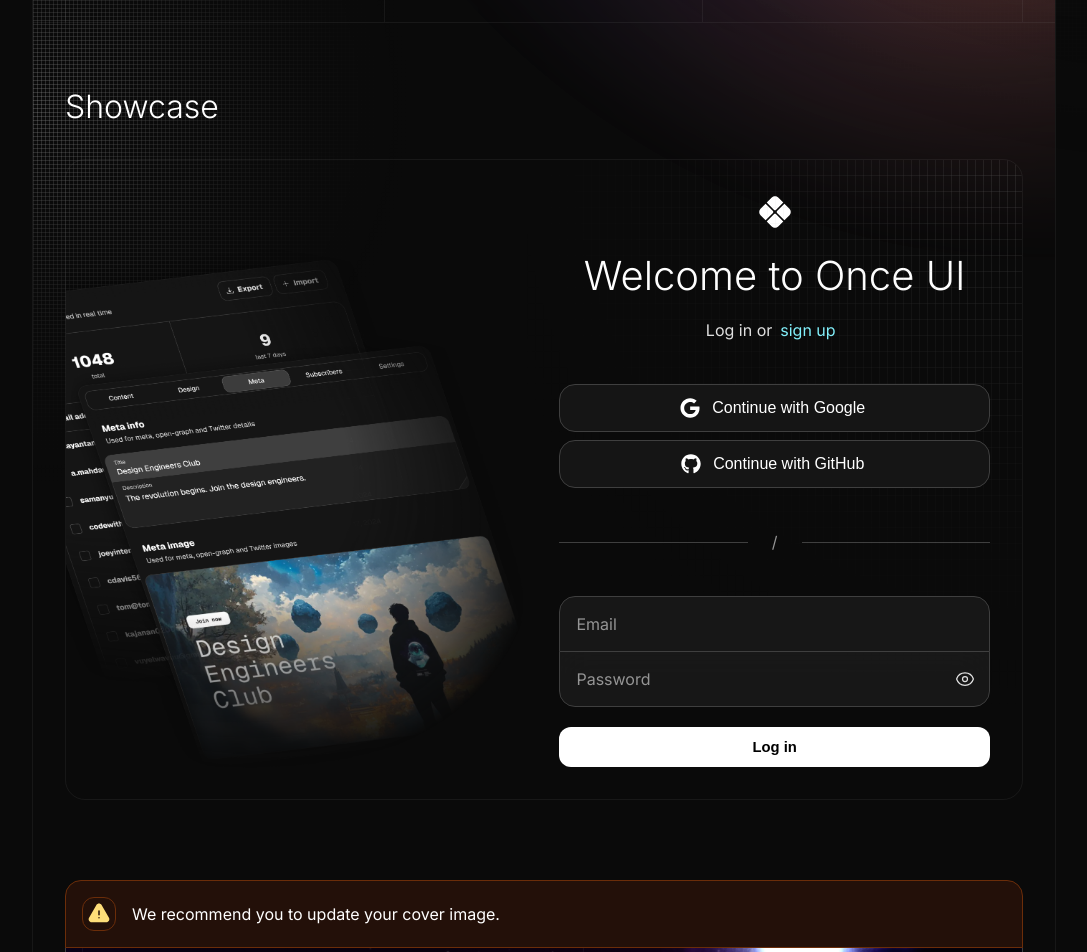
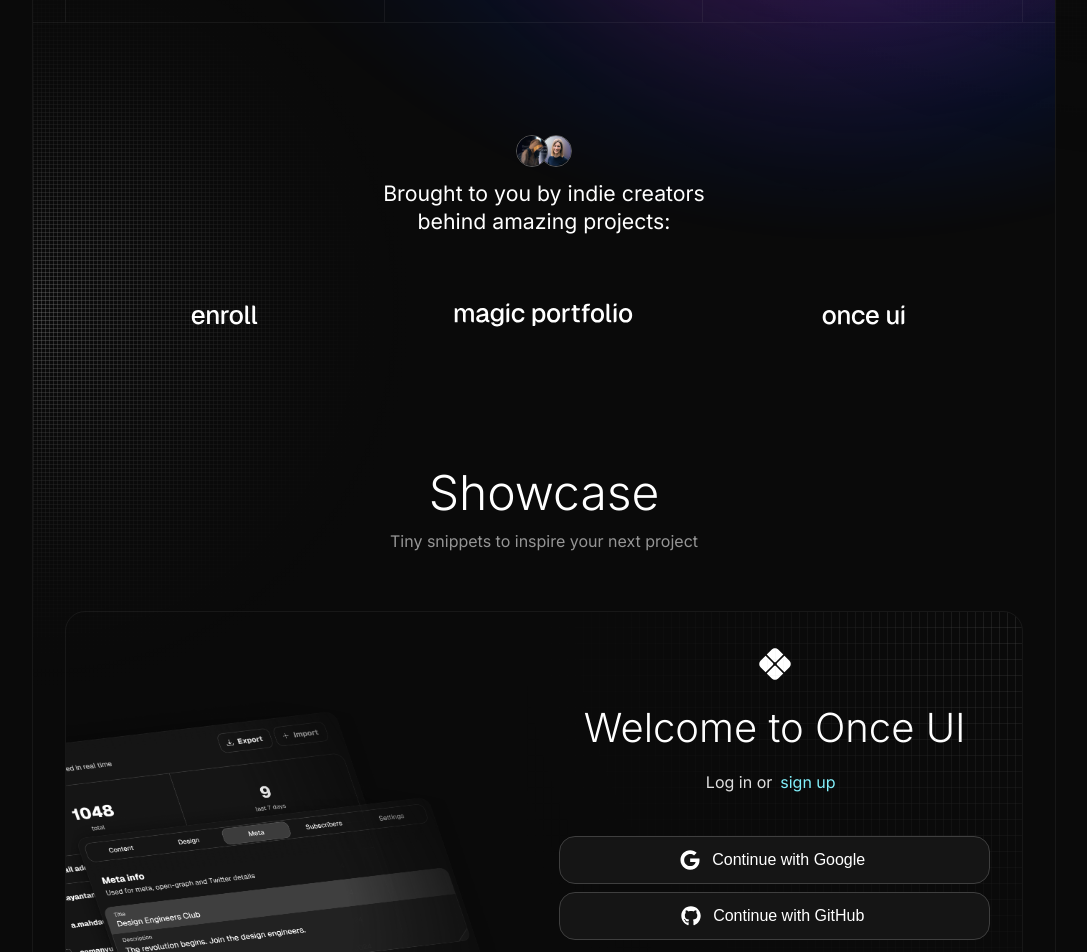
Before and after one commit to once-ui-system/nextjs-starter, a Next.js app: page / in a window 1280 px wide. Shown: the part 640-1592 px from the top of the page, without its empty margins (96-1183 px from the left). Built offline with nearby package versions, Linux system fonts and the light colour scheme.

Commit message:
update demos

```diff
--- a/src/app/page.tsx
+++ b/src/app/page.tsx
@@ -35,6 +35,7 @@ import {
   Tag,
   DatePicker,
   DateInput,
+  LogoCloud,
   Background,
   Card,
   Scroller,
@@ -76,7 +77,7 @@ export default function Home() {
   return (
     <Flex
       fillWidth
-      paddingTop="104"
+      paddingY="80"
       paddingX="l"
       direction="column"
       alignItems="center"
@@ -107,7 +108,7 @@ export default function Home() {
           justifyContent="space-between"
           maxWidth="m"
           paddingX="24"
-          paddingY="16"
+          paddingY="20"
         >
           <Logo size="m" icon={false} href="https://once-ui.com" />
           <Flex gap="12" data-border="rounded">
@@ -175,7 +176,7 @@ export default function Home() {
               />
               <Background
                 mask={{
-                  x: 100,
+                  x: 80,
                   y: 0,
                   radius: 100,
                 }}
@@ -187,7 +188,7 @@ export default function Home() {
                   width: 75,
                   x: 100,
                   y: 40,
-                  colorStart: "accent-solid-weak",
+                  colorStart: "accent-solid-medium",
                   colorEnd: "static-transparent",
                 }}
               />
@@ -202,11 +203,11 @@ export default function Home() {
                   display: true,
                   opacity: 100,
                   tilt: -35,
-                  height: 40,
-                  width: 75,
-                  x: 100,
-                  y: 55,
-                  colorStart: "warning-solid-strong",
+                  height: 20,
+                  width: 120,
+                  x: 120,
+                  y: 35,
+                  colorStart: "danger-solid-strong",
                   colorEnd: "static-transparent",
                 }}
               />
@@ -214,7 +215,7 @@ export default function Home() {
                 fillWidth
                 direction="column"
                 alignItems="center"
-                gap="24"
+                gap="32"
                 position="relative"
               >
                 <InlineCode radius="xl" shadow="m" fit paddingX="16" paddingY="8">
@@ -278,11 +279,45 @@ export default function Home() {
                   <Flex maxWidth="32" borderTop="neutral-alpha-weak" borderBottom="neutral-medium"></Flex>
                 </Flex>
               </Flex>
-              <Flex fillWidth paddingX="32" paddingTop="16" gap="32" direction="column" position="relative">
-                <Heading as="h2" variant="display-default-xs">
+              <Flex fillWidth paddingX="32" paddingTop="64" gap="12" direction="column" alignItems="center" position="relative">
+                <AvatarGroup
+                  reverse
+                  avatars={[
+                    { src: "/images/l.jpg" },
+                    { src: "/images/z.jpg" },
+                  ]}/>
+                <Heading
+                  marginBottom="32"
+                  as="h2"
+                  align="center"
+                  variant="heading-default-l">
+                  Brought to you by indie creators<br/> behind amazing projects:
+                </Heading>
+                <LogoCloud
+                  paddingBottom="104"
+                  limit={3}
+                  fillWidth
+                  logos={[
+                    { icon: false, wordmarkSrc: "/trademark/design-engineers-wordmark.svg", size: "m" },
+                    { icon: false, wordmarkSrc: "/trademark/enroll-wordmark.svg",  size: "m" },
+                    { icon: false, wordmarkSrc: "/trademark/magic-portfolio-wordmark.svg", size: "m" },
+                    { icon: false, size: "m" },
+                    { icon: false, wordmarkSrc: "/trademark/dopler-wordmark.svg",  size: "m" },
+                    { icon: false, wordmarkSrc: "/trademark/design-engineers-wordmark.svg", size: "m" },
+                    { icon: false, wordmarkSrc: "/trademark/enroll-wordmark.svg", size: "m" },
+                    { icon: false, size: "m" },
+                    { icon: false, wordmarkSrc: "/trademark/dopler-wordmark.svg",  size: "m" },
+                  ]}
+                  columns="repeat(3, 1fr)"
+                />
+                <Heading as="h2" variant="display-default-m">
                   Showcase
                 </Heading>
-                <Flex fillWidth mobileDirection="column" radius="xl" border="neutral-alpha-weak" overflow="hidden">
+                <Text
+                  align="center" onBackground="neutral-weak">
+                  Tiny snippets to inspire your next project
+                </Text>
+                <Flex marginTop="48" fillWidth mobileDirection="column" radius="xl" border="neutral-alpha-weak" overflow="hidden">
                 <Flex fill hide="m">
                   <SmartImage src="/images/login.png" alt="Preview image"/>
                 </Flex>
@@ -371,8 +406,8 @@ export default function Home() {
                 }}
               />
               <Flex fillWidth direction="column" negativeGap="1">
-                  <Feedback icon variant="warning" radius={undefined} topRadius="l" zIndex={1}>
-                    We recommend you to update your cover image.
+                  <Feedback icon variant="success" radius={undefined} topRadius="l" zIndex={1}>
+                    Your cover image was updated.
                   </Feedback>
                   <MediaUpload marginBottom="12" radius={undefined} bottomRadius="l" initialPreviewImage="/images/cover.png">
                     <Flex fill alignItems="flex-end" zIndex={1} position="absolute">
@@ -463,28 +498,21 @@ export default function Home() {
                 highlight="2-3,5"
                 codeInstances={[
                   {
-                    code: `<Button>lol</Button>
-    <Button>lol</Button><Button>lol</Button><Button>lol</Button><Button>lol</Button><Button>lol</Button><Button>lol</Button><Button>lol</Button><Button>lol</Button>
-    <Button>lol</Button>
-    <Button>lol</Button>
-    <Button>lol</Button>
-    <Button>lol</Button>`,
+                    code: `<Button>lol</Button>`,
                     language: "tsx",
                     label: "tsx",
                   },
                   {
-                    code: `<Button>lol</Button>
-    <Button>lol</Button>
-    <Button>lol</Button>
-    <Button>lol</Button>
-    <Button>lol</Button>
-    <Button>lol</Button>`,
+                    code: `<Button>lol</Button>`,
                     language: "css",
                     label: "css",
                   },
                 ]}
               />
               </Flex>
+              <Button onClick={() => setIsFirstDialogOpen(true)}>
+                Open First Dialog
+              </Button>
               <Flex as="footer" fillWidth paddingX="l" gap="16" paddingY="64" textVariant="body-default-xs" onBackground="neutral-medium" justifyContent="center" alignItems="center" align="center" direction="column">
                   <Logo wordmark={false} size="s"/>
                   <Text size="m">2024 / Once UI</Text>
@@ -494,27 +522,7 @@ export default function Home() {
               </Flex>
             </Flex>
           </Flex>
-          <Tag marginTop="80" size="l" variant="gradient" label="Cool cool" />
-          Work in progress
-          <Icon
-            name="check"
-            radius="full"
-            background="brand-medium"
-            padding="20"
-          ></Icon>
-          <Feedback
-            fillWidth
-            title="Hey"
-            marginTop="24"
-            icon
-            description="lolz"
-            background="neutral-alpha-weak"
-            radius={undefined}
-            topRadius="l"
-          />
-          <Button onClick={() => setIsFirstDialogOpen(true)}>
-            Open First Dialog
-          </Button>
+
           <Dialog
             isOpen={isFirstDialogOpen}
             onClose={() => setIsFirstDialogOpen(false)}
@@ -582,148 +590,6 @@ export default function Home() {
               onSelect={handleSelect}
             />
           </Dialog>
-          <SmartLink prefixIcon="check" href="https://once-ui.com/docs">
-            Docs
-          </SmartLink>
-          <Skeleton marginTop="40" shape="line" width="l" height="l" />
-          <Flex
-            fillWidth
-            direction="column"
-            radius="xl"
-            overflow="hidden"
-            border="neutral-medium"
-          >
-            <Accordion open title="Accordion title 1">
-              Accordion content
-            </Accordion>
-            <Accordion title="Accordion title 1">Accordion content</Accordion>
-          </Flex>
-          <Carousel
-            marginBottom="40"
-            images={[
-              { src: "/images/cover.png", alt: "alt" },
-              { src: "/images/cover.png", alt: "alt" },
-              { src: "/images/cover.png", alt: "alt" },
-              { src: "/images/cover.png", alt: "alt" },
-            ]}
-          ></Carousel>
-          <Badge
-            radius="s"
-            title="Badge"
-            marginTop="40"
-            href="https://cica.com"
-          />
-          <Flex gap="8">
-            <Avatar size="s" marginTop="64" shadow="xl" />
-            <Avatar size="m" />
-            <Avatar size="l" />
-          </Flex>
-          <AvatarGroup
-            avatars={[
-              { src: "/images/cover.png" },
-              { src: "/images/cover.png" },
-              { src: "/images/cover.png" },
-            ]}
-          ></AvatarGroup>
-          <Flex alignItems="center" gap="8">
-            Hey man{" "}
-            <Icon
-              name="check"
-              tooltip="Check and check"
-              tooltipPosition="right"
-            />
-          </Flex>
-          <Heading as="h2">Select</Heading>
-          <Flex fillWidth negativeGap="1" direction="column">
-            <Input id="input" label="Email" radius="top" />
-            <PasswordInput radius="none" id="password" label="Password" />
-            <Button radius="bottom" label="Login" fillWidth size="l" />
-          </Flex>
-          <UserMenu
-            name="Lorant"
-            subline="Member"
-            maxWidth={16}
-            dropdown={
-              <Flex direction="column" gap="2" padding="4">
-                <Option
-                  onClick={() => console.log("Edit")}
-                  value="edit"
-                  label="Edit"
-                />
-                <Option
-                  onClick={() => console.log("Duplicate")}
-                  value="duplicate"
-                  label="Duplicate"
-                />
-                <Option
-                  onClick={() => console.log("Archive")}
-                  value="archive"
-                  label="Archive"
-                  hasPrefix={
-                    <Icon name="check" onBackground="neutral-medium" size="s" />
-                  }
-                />
-              </Flex>
-            }
-          ></UserMenu>
-          <SegmentedControl
-            fillWidth={false}
-            onToggle={(value) => console.log("SegmentedControl changed", value)}
-            buttons={[
-              {
-                value: "edit",
-                prefixIcon: "calendar",
-                suffixIcon: "chevronDown",
-              },
-              {
-                value: "duplicate",
-                prefixIcon: "eye",
-              },
-              {
-                value: "archive",
-                prefixIcon: "person",
-              },
-              {
-                value: "delete",
-                prefixIcon: "eyeDropper",
-              },
-            ]}
-          />
-          <SegmentedControl
-            onToggle={(value) => console.log("SegmentedControl changed", value)}
-            buttons={[
-              {
-                value: "edit1",
-                label: "calendar",
-              },
-              {
-                value: "duplicate2",
-                label: "eye",
-              },
-              {
-                value: "archive3",
-                label: "person",
-              },
-              {
-                value: "delete4",
-                label: "eyeDropper",
-              },
-            ]}
-          />
-          <DatePicker
-            padding="xl"
-            background="neutral-weak"
-            id="calendar"
-            size="l"
-            timePicker
-          />
-          <DateInput
-            radius="top"
-            description="hello"
-            id="calendarInput"
-            label="Pick a date"
-            timePicker
-          />
         </Flex>
       </Flex>
     </Flex>
```
Also changed, not shown: public/images/cover.png.
